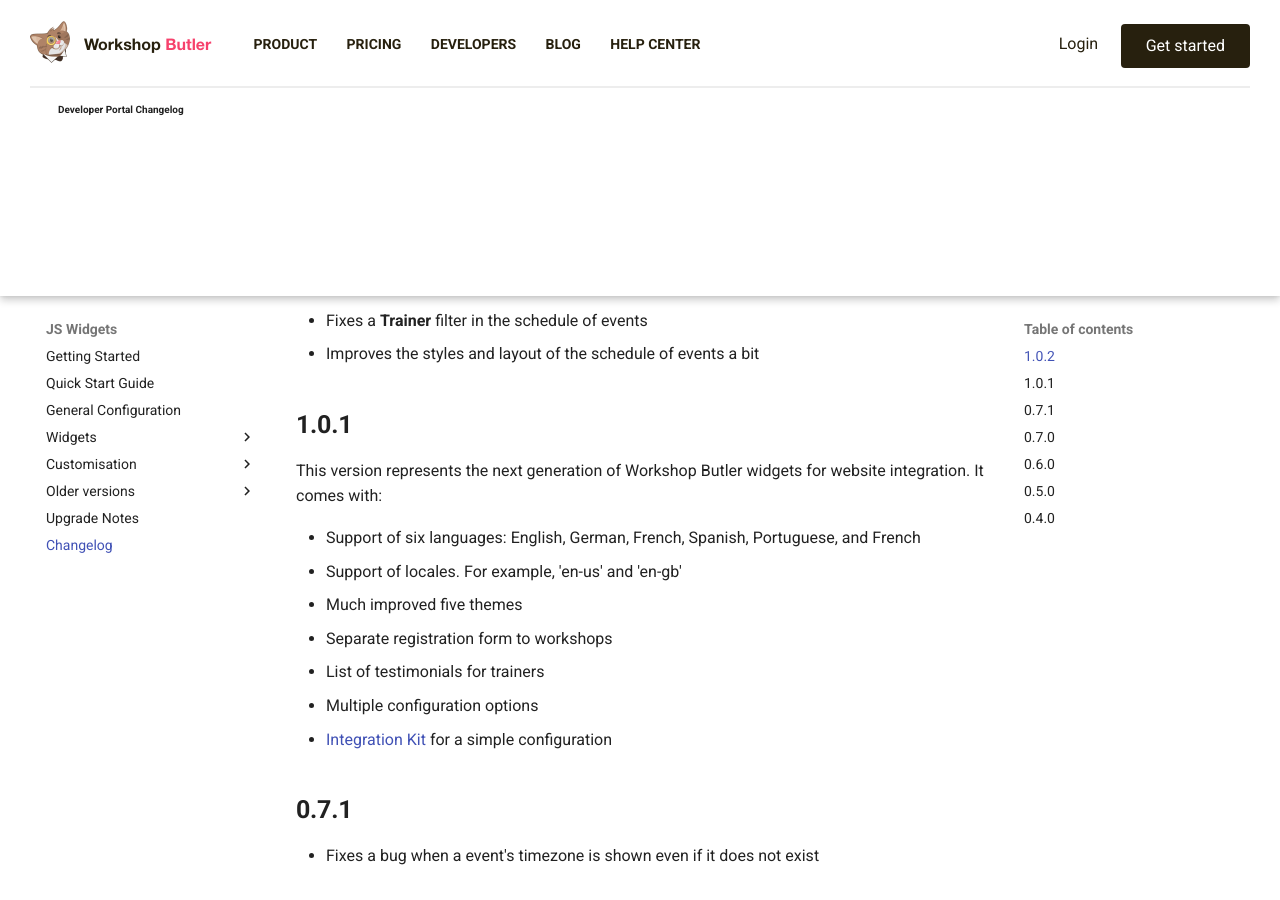
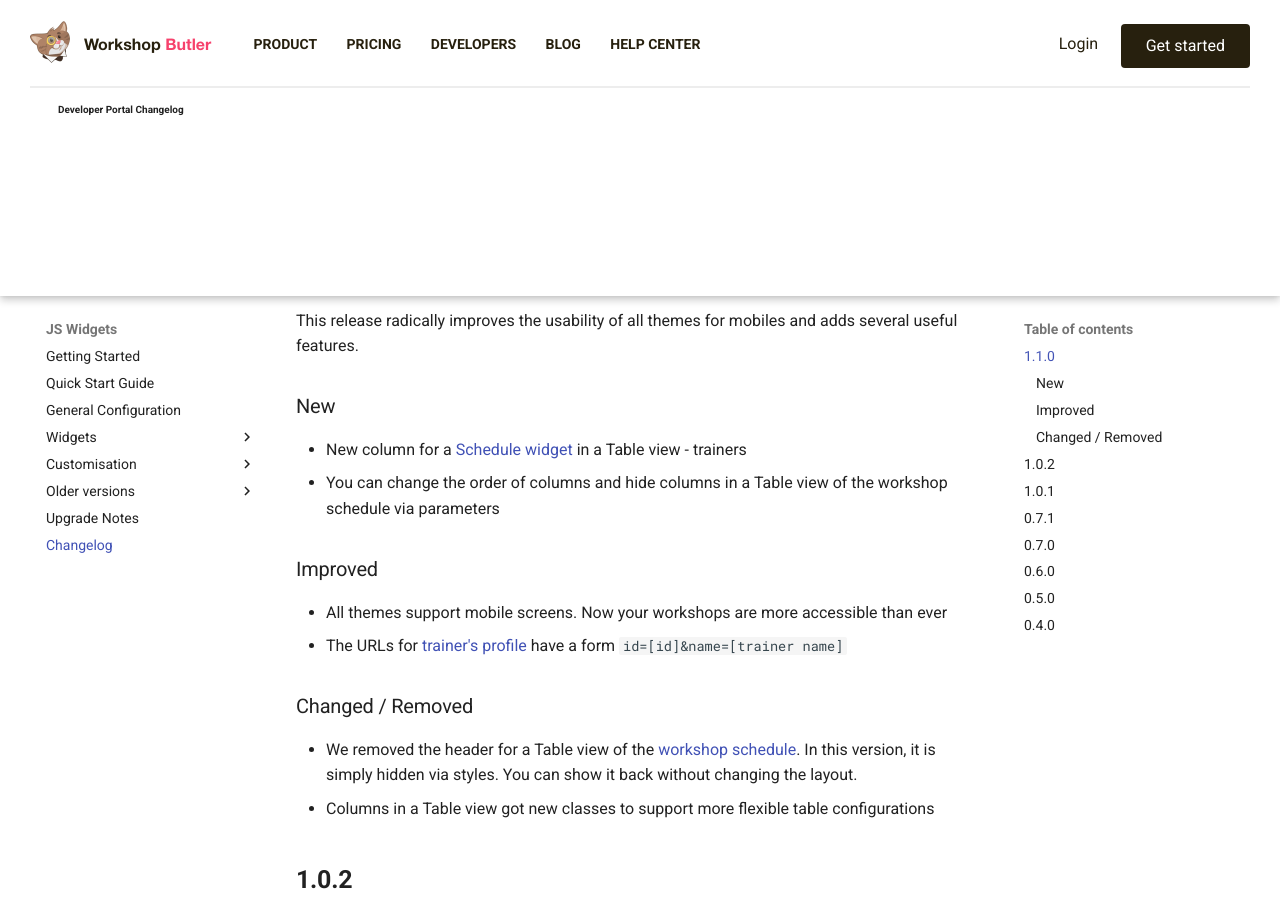
Before and after one commit to workshopbutler/developer-portal, an MkDocs documentation site: the page built from docs/widgets/changelog.md, in a window 1280 px wide and 900 px high, scrolled down 516 px. Built offline with MkDocs 1.6.1 and Material for MkDocs 9.7.7, drawn with Linux system fonts in a browser that asks for light colours; old or Windows-style settings are respelled for this version of MkDocs.

Commit message:
Updates the description of the version 1.1.0

```diff
--- a/docs/widgets/changelog.md
+++ b/docs/widgets/changelog.md
@@ -1,4 +1,21 @@
 # Changelog
+
+## 1.1.0
+This release radically improves the usability of all themes for mobiles and adds several useful features.
+
+### New
+
+* New column for a [Schedule widget](widgets/schedule.md) in a Table view - trainers
+* You can change the order of columns and hide columns in a Table view of the workshop schedule via parameters
+
+### Improved
+
+* All themes support mobile screens. Now your workshops are more accessible than ever
+* The URLs for [trainer's profile](widgets/trainer-profile.md) have a form `id=[id]&name=[trainer name]`
+
+### Changed / Removed
+* We removed the header for a Table view of the [workshop schedule](widgets/schedule.md). In this version, it is simply hidden via styles. You can show it back without changing the layout.
+* Columns in a Table view got new classes to support more flexible table configurations
 
 ## 1.0.2
 * Fixes a **Trainer** filter in the schedule of events
```
Also changed, not shown: docs/widgets/index.md (+4 -3 lines), docs/widgets/quick-start.md (+2 -2 lines), docs/widgets/update-notes.md (+5 -0 lines), docs/widgets/widgets/schedule.md (+2 -0 lines).
